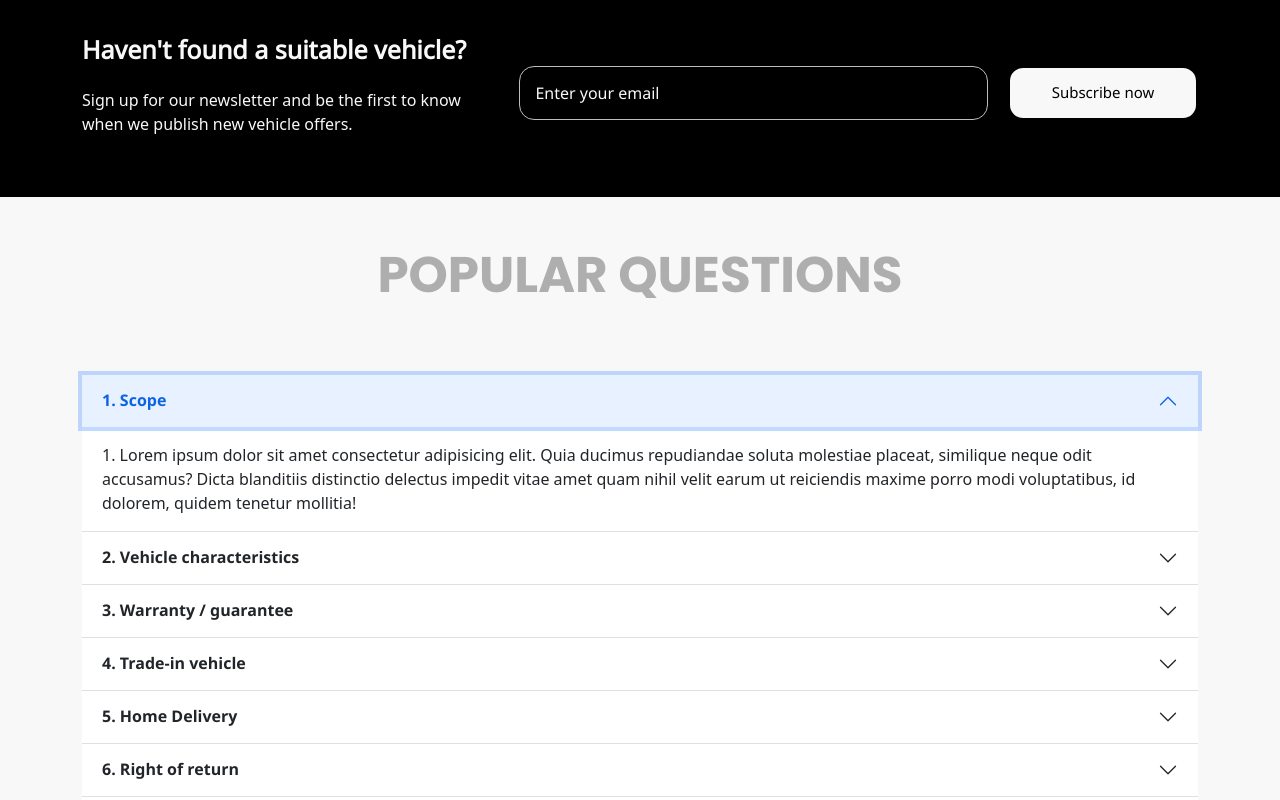
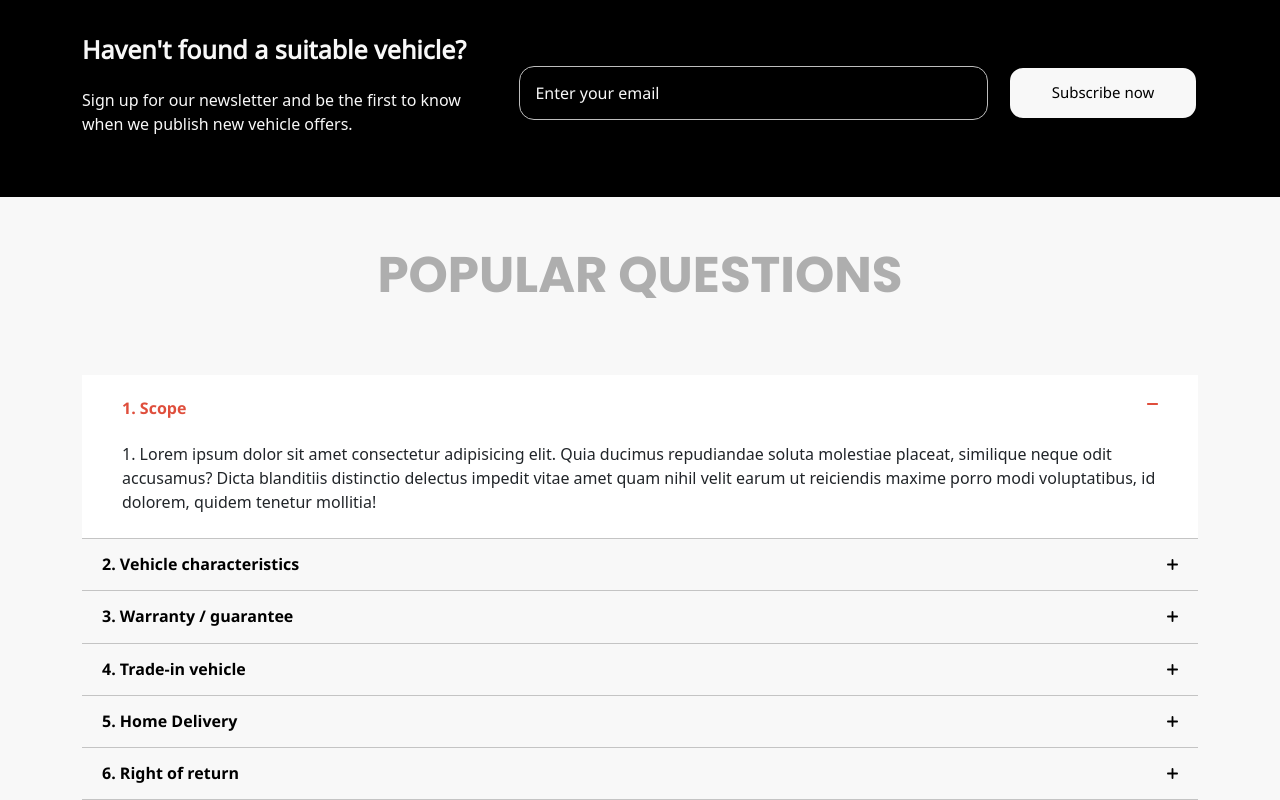
Before and after one commit to LAnd1364/monza-motors, a website: page docs/index.html in a window 1280 px wide. Both pictures are taken after a click on the button "1. Scope". Shown: the part 3587-4387 px from the top of the page. Drawn offline with nearby package versions, Linux system fonts and the light colour scheme; files that its build step writes are made by us from their sources; files whose address does not match are found by name.

Commit message:
style accordion

```diff
--- a/app/js/main.js
+++ b/app/js/main.js
@@ -25,19 +25,20 @@ let selectedTrim = filterTrim.value;
 let selectedMileage = filterMileage.value;
 let selectedFilter = filterMileage.value;
 
-filtersBtn.innerHTML = `${allCars.length} cars`;
-
-filtersBtn.addEventListener('click', filterCars)
-
 let subscrWrap = document.querySelector('.subscribe__input-wrap');
 let subscrInput = document.querySelector('.subscribe__input');
 let subscrInputMsg = document.querySelector('.subscribe__input-message');
 let subscrBtn = document.querySelector('.subscribe__btn');
 
+let accordeonBtns = document.querySelectorAll('.accordion-button');
 
 document.addEventListener('click', deactSelects1);
 document.addEventListener('contextmenu', deactSelects2);
 document.addEventListener('visibilitychange', deactSelects2);
+
+filtersBtn.innerHTML = `${allCars.length} cars`;
+
+filtersBtn.addEventListener('click', filterCars);
 
 filters.forEach(el => activate(el));
 
@@ -48,6 +49,8 @@ subscrInput.addEventListener('blur', (e) => e.target.placeholder = 'Enter your e
 subscrInput.addEventListener('input', validateMailOnInput);
 
 subscrBtn.addEventListener('click', validateMailOnClick);
+
+accordeonBtns.forEach(el => accordOnClick(el));
 
 function deactSelects1(e) {
   !e.target.classList.contains('form-select') ?
@@ -197,3 +200,16 @@ function validateMailOnClick() {
     subscrWrap.classList.remove('valid-mail')
   ]
 }
+
+function accordOnClick(el) {
+  el.addEventListener('click', function() {
+    let checkClasses = '';
+    this.classList.contains('active') ? checkClasses = 'y' : 'n'
+
+    accordeonBtns.forEach(btn => btn.classList.remove('active'));
+
+    checkClasses === "y" ?
+    this.classList.remove('active') :
+    this.classList.add('active')
+  })
+}
--- a/app/scss/_bootstrap-custom.scss
+++ b/app/scss/_bootstrap-custom.scss
@@ -49,4 +49,20 @@ $form-select-focus-box-shadow: none;
 
 $card-title-spacer-y: $spacer * 0;
 
+$accordion-button-color: #000;
+$accordion-button-bg: #F8F8F8;
+$accordion-button-active-bg: #fff;
+$accordion-button-active-color: #DF4E3C;
+$accordion-button-focus-box-shadow: none;
+
+
+$accordion-body-padding-y: 24px;
+$accordion-body-padding-x: 40px;
+$accordion-border-color: #c4c4c4;
+$accordion-icon-width: 11px;
+$accordion-button-icon: url(../images/icons/accordeonIcon.svg);
+$accordion-button-active-icon: url(../images/icons/accordeonIconActive.svg);
+$accordion-icon-transform: none;
+
+
 @import "../../node_modules/bootstrap/scss/bootstrap";
--- a/app/scss/style.scss
+++ b/app/scss/style.scss
@@ -293,6 +293,9 @@ form {
 		}
 	}
 }
+.accordion-button.active {
+	padding: 24px 40px 0;
+}
 .footer {
 	height: 120px;
 	background-color: #000;
@@ -398,6 +401,12 @@ form {
 			max-width: 100%;
 		}
 	}
+	.accordion-body {
+		padding: 12px 15px;
+	}
+	.accordion-button.active {
+		padding: 12px 30px 0;
+	}
 }
 @media (max-width: 576px) {
 	.offers {
--- a/docs/index.html
+++ b/docs/index.html
@@ -57,7 +57,7 @@
 		</div>
 	</header>
 
-	<section class="offers p-5">
+	<section class="offers p-2 p-md-5">
 		<div class="container-md">
 			<h2 class="text-center text-uppercase Color-secondary-100">CURRENT OFFERS</h2>
 			<div class="offers__form mb-4">
@@ -594,8 +594,8 @@
 		</div>
 	</section>
 
-	<section class="p-5">
-		<div class="container">
+	<section class="p-md-5">
+		<div class="container-md">
 			<h2 class="text-center text-uppercase Color-secondary-100">popular questions</h2>
 			<div class="accordion accordion-flush" id="questions">
 			  <div class="accordion-item">
```
Also changed, not shown: app/index.html (+3 -3 lines), app/images/icons/accordeonIcon.svg (added), app/images/icons/accordeonIconActive.svg (added), app/js/main.min.js, docs/css/style.min.css, docs/images/icons/accordeonIcon.svg (added), docs/images/icons/accordeonIconActive.svg (added), docs/js/main.min.js.
